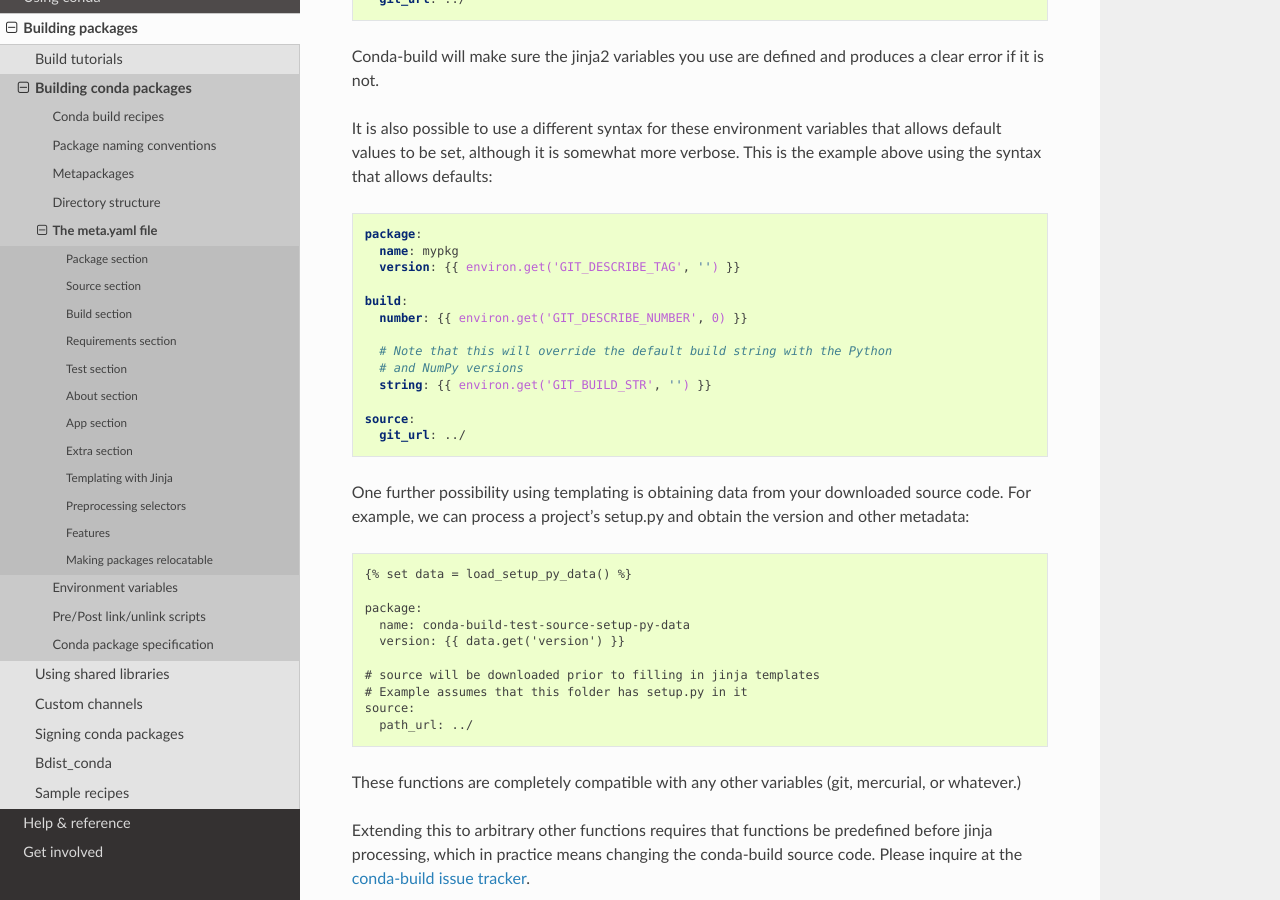
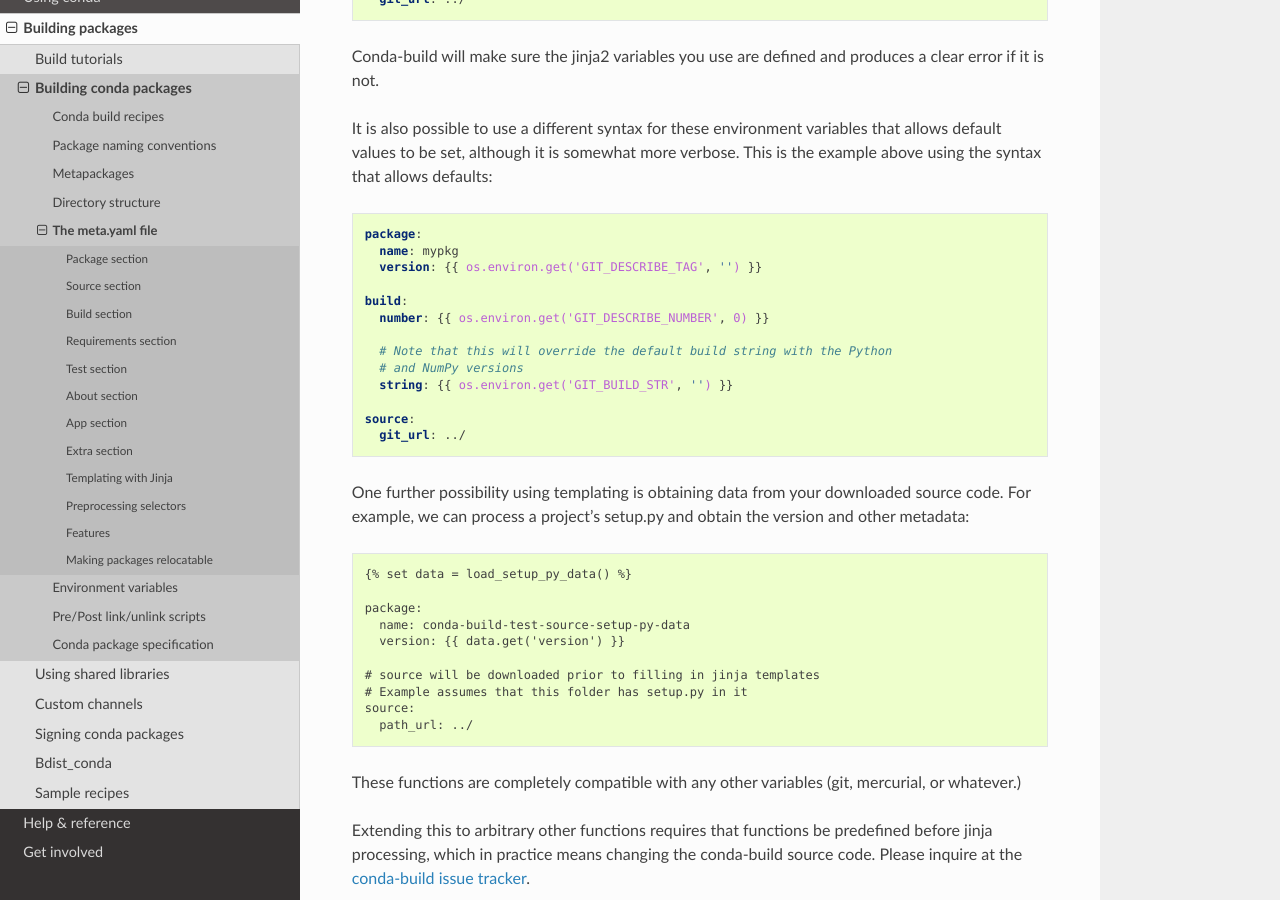
Before and after one commit to conda/conda-docs, a Sphinx documentation site: the page built from docs/source/building/meta-yaml.rst, in a window 1280 px wide and 900 px high, scrolled down 13313 px. Built offline with Sphinx 7.4.7 and the Read the Docs theme 2.0.0, drawn with Linux system fonts in a browser that asks for light colours; part of the change alters nothing that is shown.

```diff
--- a/docs/source/building/meta-yaml.rst
+++ b/docs/source/building/meta-yaml.rst
@@ -614,14 +614,14 @@ example above using the syntax that allows defaults:
 
      package:
        name: mypkg
-       version: {{ environ.get('GIT_DESCRIBE_TAG', '') }}
+       version: {{ os.environ.get('GIT_DESCRIBE_TAG', '') }}
 
      build:
-       number: {{ environ.get('GIT_DESCRIBE_NUMBER', 0) }}
+       number: {{ os.environ.get('GIT_DESCRIBE_NUMBER', 0) }}
 
        # Note that this will override the default build string with the Python
        # and NumPy versions
-       string: {{ environ.get('GIT_BUILD_STR', '') }}
+       string: {{ os.environ.get('GIT_BUILD_STR', '') }}
 
      source:
        git_url: ../
```
